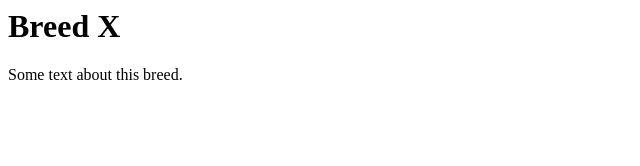
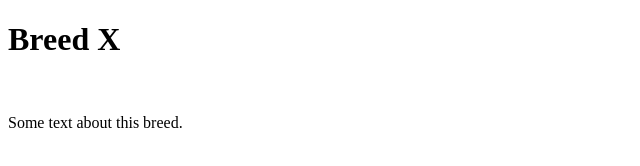
Before and after one commit to shristi-rks/dog-wiki, a plain HTML site: page index.html in a window 1280 px wide. Shown: the whole page, without its empty margins (0-640 px from the left). Drawn offline with Linux system fonts and the light colour scheme.

Commit message:
connecting html and JS file

```diff
--- a/index.html
+++ b/index.html
@@ -1,11 +1,22 @@
+<!DOCTYPE html>
+<html lang="en">
+<head>
+    <meta charset="UTF-8">
+    <meta http-equiv="X-UA-Compatible" content="IE=edge">
+    <meta name="viewport" content="width=device-width, initial-scale=1.0">
+    <script src="/js/dog-wiki.js" defer ></script>
+    <title>Document</title>
+</head>
+<body>
     <div class="wiki-item" >
         <h1 class="wiki-header">Breed X</h1>
         <div class="wiki-content">
            <p class="wiki-text">
-         Some text about this breed.
            </p>
            <div class="img-container">
              <img class="wiki-img" src="">
            </div>
         </div>
       </div>
+</body>
+</html>
--- a/js/dog-wiki.js
+++ b/js/dog-wiki.js
@@ -0,0 +1,5 @@
+// Create element:
+const para = document.createElement("p");
+para.innerText = "Some text about this breed.";
+// Append to body:
+document.body.appendChild(para);
```
Lines whose indentation alone changed are shown as unchanged.
